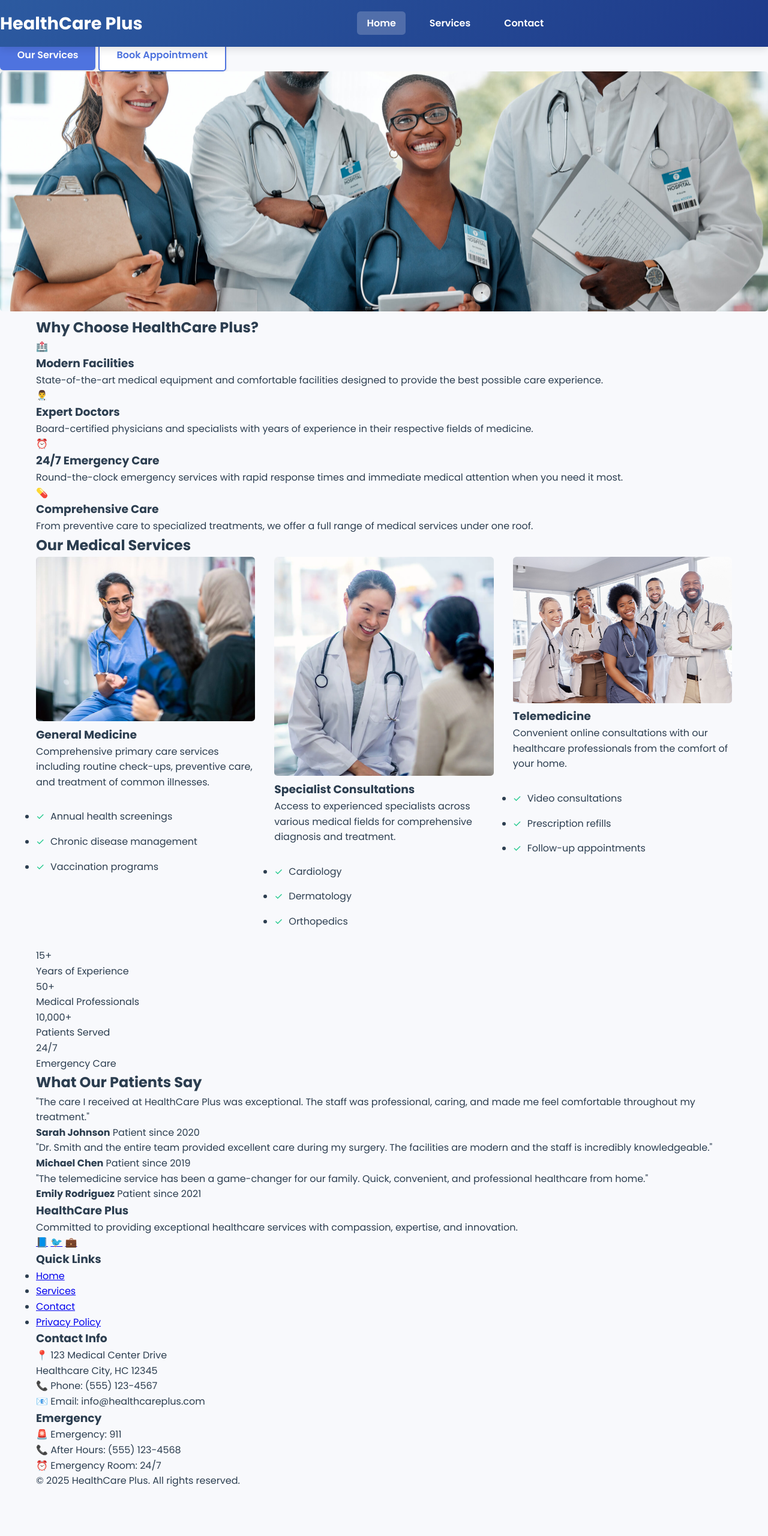
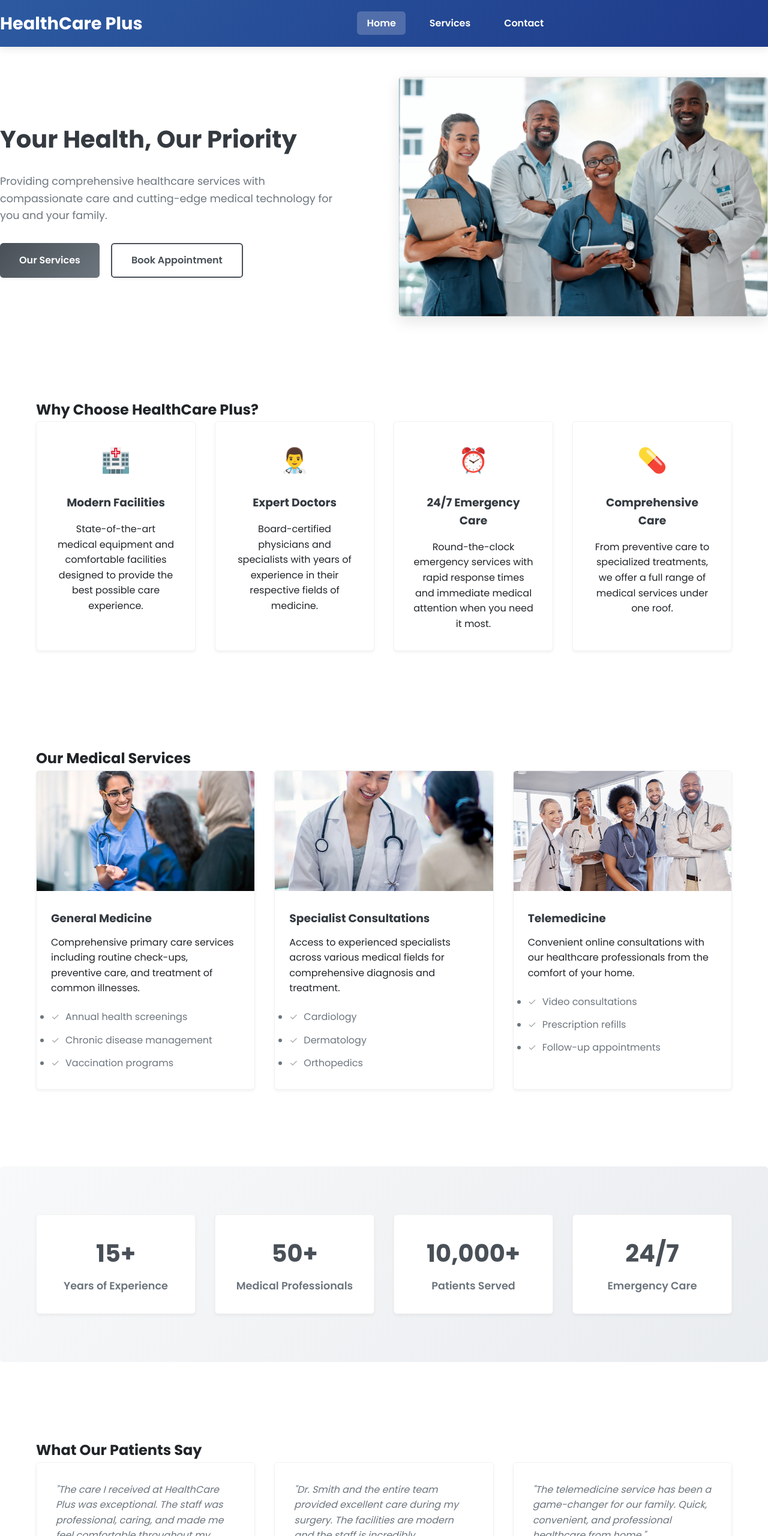
Before and after one commit to Nidaa12/healthcare-web, a plain HTML site: page index.html in a window 1280 px wide. Shown: the top 2560 px of the page at 60% size. Before the commit the page ends 2481 px from the top, so only its background shows below. Drawn offline with Linux system fonts and the light colour scheme.

Commit message:
Update style.css

```diff
--- a/assets/css/style.css
+++ b/assets/css/style.css
@@ -1,15 +1,17 @@
 /* Reset and Base Styles */
 :root {
---primary-color: #4e73df; /* لون أساسي */
---secondary-color: #1cc88a; /* لون ثانوي */
---accent-color: #f6c23e; /* لون مميز */
---dark-color: #2c3e50; /* لون غامق */
---light-color: #f8f9fc; /* لون فاتح */
---text-dark: #2c3e50;
---text-light: #858796;
---shadow-sm: 0 0.15rem 0.35rem rgba(0, 0, 0, 0.1);
---shadow-md: 0 0.3rem 0.75rem rgba(0, 0, 0, 0.1);
---shadow-lg: 0 0.5rem 1.5rem rgba(0, 0, 0, 0.15);
+--primary-color: #6c757d; /* رمادي أساسي */
+--primary-dark: #495057; /* رمادي غامق */
+--primary-light: #adb5bd; /* رمادي فاتح */
+--secondary-color: #868e96; /* رمادي ثانوي */
+--accent-color: #a5a8aa; /* لون مميز رمادي */
+--dark-color: #343a40; /* رمادي داكن جداً */
+--light-color: #ffffff; /* خلفية بيضاء */
+--text-dark: #212529; /* نص داكن */
+--text-light: #6c757d; /* نص فاتح */
+--shadow-sm: 0 0.15rem 0.35rem rgba(0, 0, 0, 0.05);
+--shadow-md: 0 0.3rem 0.75rem rgba(0, 0, 0, 0.08);
+--shadow-lg: 0 0.5rem 1.5rem rgba(0, 0, 0, 0.1);
 --transition: all 0.3s ease;
 --border-radius: 0.35rem;
 }
@@ -27,16 +29,16 @@ color: var(--text-dark);
 background-color: var(--light-color);
 }
 
-/* تحسينات الصفحات العامة */
+/* Container */
 .container {
 max-width: 1200px;
 margin: 0 auto;
 padding: 0 20px;
 }
 
-/* التنقل */
+/* Header and Navigation */
 .navbar {
-background: var(--primary-color);
+background: linear-gradient(135deg, var(--primary-dark) 0%, var(--primary-color) 100%);
 padding: 1rem 0;
 position: fixed;
 top: 0;
@@ -77,109 +79,141 @@ transition: var(--transition);
 background-color: rgba(255, 255, 255, 0.2);
 }
 
-/* صفحة الاتصال - Contact */
-.contact {
-padding: 4rem 0;
+/* Main Content */
+main {
+margin-top: 80px;
 }
 
-.contact-grid {
+/* Hero Section */
+.hero {
 display: grid;
 grid-template-columns: 1fr 1fr;
 gap: 3rem;
+align-items: center;
+padding: 3rem 0;
+position: relative;
 }
 
-.contact-info {
-background: white;
-padding: 2.5rem;
-border-radius: var(--border-radius);
-box-shadow: var(--shadow-sm);
+.hero-content {
+order: 1;
+padding-right: 2rem;
 }
 
-.contact-item {
-display: flex;
-align-items: flex-start;
-gap: 1.2rem;
+.hero-image {
+order: 2;
+position: relative;
+height: 100%;
+}
+
+.hero-image img {
+width: 100%;
+height: 100%;
+max-height: 400px;
+object-fit: cover;
+border-radius: var(--border-radius);
+box-shadow: var(--shadow-lg);
+border: 1px solid rgba(0, 0, 0, 0.1);
+}
+
+.hero h1 {
+font-size: 2.5rem;
+font-weight: 700;
+color: var(--dark-color);
+margin-bottom: 1.5rem;
+}
+
+.hero p {
+font-size: 1.1rem;
+color: var(--text-light);
 margin-bottom: 2rem;
 }
 
-.contact-icon {
-font-size: 1.5rem;
-color: var(--primary-color);
+.hero-buttons {
+display: flex;
+gap: 1.2rem;
+margin-top: 2rem;
+flex-wrap: wrap;
 }
 
-.contact-text h3 {
-color: var(--dark-color);
-margin-bottom: 0.5rem;
+/* Buttons */
+.cta-button {
+display: inline-flex;
+align-items: center;
+justify-content: center;
+padding: 0.9rem 2rem;
+text-decoration: none;
+border-radius: var(--border-radius);
+font-weight: 600;
+transition: var(--transition);
+font-size: 1rem;
+box-shadow: var(--shadow-sm);
+cursor: pointer;
+border: none;
+min-width: 160px;
 }
 
-.contact-text p {
-color: var(--text-light);
+.cta-button.primary {
+background: linear-gradient(135deg, var(--primary-dark) 0%, var(--primary-color) 100%);
+color: white;
 }
 
-.contact-form {
-background: white;
-padding: 2.5rem;
-border-radius: var(--border-radius);
-box-shadow: var(--shadow-sm);
-}
-
-.form-group {
-margin-bottom: 1.5rem;
-}
-
-.form-group label {
-display: block;
-margin-bottom: 0.5rem;
-font-weight: 600;
-}
-
-.form-group input,
-.form-group select,
-.form-group textarea {
-width: 100%;
-padding: 0.8rem;
-border: 1px solid #ddd;
-border-radius: var(--border-radius);
-transition: var(--transition);
-}
-
-.form-group input:focus,
-.form-group select:focus,
-.form-group textarea:focus {
-border-color: var(--primary-color);
-outline: none;
-box-shadow: 0 0 0 0.2rem rgba(78, 115, 223, 0.25);
-}
-
-.checkbox-label {
-display: flex;
-align-items: center;
-gap: 0.5rem;
-cursor: pointer;
-}
-
-.submit-btn {
-background: var(--primary-color);
-color: white;
-border: none;
-padding: 1rem 2rem;
-border-radius: var(--border-radius);
-font-weight: 600;
-cursor: pointer;
-transition: var(--transition);
-width: 100%;
-font-size: 1.1rem;
-}
-
-.submit-btn:hover {
-background: #3a5bc7;
-transform: translateY(-2px);
+.cta-button.primary:hover {
+transform: translateY(-3px);
 box-shadow: var(--shadow-md);
 }
 
-/* صفحة الخدمات - Services */
-.services-detailed {
-padding: 4rem 0;
+.cta-button.secondary {
+background: var(--light-color);
+color: var(--primary-dark);
+border: 2px solid var(--primary-dark);
+}
+
+.cta-button.secondary:hover {
+background: var(--primary-dark);
+color: var(--light-color);
+}
+
+/* Features Section */
+.features {
+padding: 5rem 0;
+background-color: var(--light-color);
+}
+
+.features-grid {
+display: grid;
+grid-template-columns: repeat(auto-fit, minmax(250px, 1fr));
+gap: 2rem;
+}
+
+.feature-card {
+background: var(--light-color);
+padding: 2rem;
+border-radius: var(--border-radius);
+text-align: center;
+box-shadow: var(--shadow-sm);
+transition: var(--transition);
+border: 1px solid rgba(0, 0, 0, 0.05);
+}
+
+.feature-card:hover {
+transform: translateY(-5px);
+box-shadow: var(--shadow-lg);
+}
+
+.feature-icon {
+font-size: 2.5rem;
+margin-bottom: 1.5rem;
+color: var(--primary-dark);
+}
+
+.feature-card h3 {
+color: var(--dark-color);
+margin-bottom: 1rem;
+}
+
+/* Services Preview */
+.services-preview {
+padding: 5rem 0;
 }
 
 .services-grid {
@@ -188,32 +222,37 @@ grid-template-columns: repeat(auto-fit, minmax(300px, 1fr));
 gap: 2rem;
 }
 
-.service-detail-card {
-background: white;
-padding: 2rem;
+.service-card {
+background: var(--light-color);
 border-radius: var(--border-radius);
+overflow: hidden;
 box-shadow: var(--shadow-sm);
 transition: var(--transition);
+border: 1px solid rgba(0, 0, 0, 0.05);
 }
 
-.service-detail-card:hover {
+.service-card:hover {
 transform: translateY(-5px);
 box-shadow: var(--shadow-lg);
 }
 
-.service-icon {
-font-size: 2.5rem;
-margin-bottom: 1rem;
-color: var(--primary-color);
+.service-card img {
+width: 100%;
+height: 200px;
+object-fit: cover;
 }
 
-.service-detail-card h3 {
-margin-bottom: 1rem;
+.service-content {
+padding: 1.5rem;
+}
+
+.service-content h3 {
 color: var(--dark-color);
+margin-bottom: 0.7rem;
 }
 
 .service-features {
-margin: 1.5rem 0;
+margin-top: 1rem;
 }
 
 .service-features ul {
@@ -221,78 +260,166 @@ list-style: none;
 }
 
 .service-features li {
-padding: 0.5rem 0;
+padding: 0.4rem 0;
+color: var(--text-light);
 position: relative;
 padding-left: 1.5rem;
 }
 
 .service-features li:before {
 content: "✓";
-color: var(--secondary-color);
+color: var(--accent-color);
 position: absolute;
 left: 0;
 }
 
-.service-hours {
-padding: 1rem 0;
-border-top: 1px solid #eee;
-color: var(--text-light);
-font-weight: 500;
+/* Stats Section */
+.stats {
+padding: 5rem 0;
+background: linear-gradient(135deg, #f8f9fa 0%, #e9ecef 100%);
+border-radius: var(--border-radius);
+margin: 3rem 0;
 }
 
-/* تحسينات الصور */
-.hero-image img,
-.service-card img {
-width: 100%;
-height: auto;
-max-height: 400px;
-object-fit: cover;
+.stats-grid {
+display: grid;
+grid-template-columns: repeat(auto-fit, minmax(200px, 1fr));
+gap: 2rem;
+text-align: center;
+}
+
+.stat-item {
+background: var(--light-color);
+padding: 2rem;
 border-radius: var(--border-radius);
+box-shadow: var(--shadow-sm);
+transition: var(--transition);
+border: 1px solid rgba(0, 0, 0, 0.05);
+}
+
+.stat-item:hover {
+transform: translateY(-5px);
+box-shadow: var(--shadow-lg);
+}
+
+.stat-number {
+font-size: 2.5rem;
+font-weight: 700;
+color: var(--primary-dark);
+margin-bottom: 0.5rem;
+font-family: 'Poppins', sans-serif;
+}
+
+.stat-label {
+font-size: 1.1rem;
+color: var(--text-light);
+font-weight: 600;
+}
+
+/* Testimonials */
+.testimonials {
+padding: 5rem 0;
+background-color: var(--light-color);
+}
+
+.testimonials-grid {
+display: grid;
+grid-template-columns: repeat(auto-fit, minmax(300px, 1fr));
+gap: 2rem;
+}
+
+.testimonial-card {
+background: var(--light-color);
+padding: 2rem;
+border-radius: var(--border-radius);
+box-shadow: var(--shadow-sm);
+transition: var(--transition);
+border: 1px solid rgba(0, 0, 0, 0.05);
+}
+
+.testimonial-card:hover {
+transform: translateY(-5px);
+box-shadow: var(--shadow-lg);
+}
+
+.testimonial-content {
+margin-bottom: 1.5rem;
+font-style: italic;
+color: var(--text-light);
+}
+
+.testimonial-author {
+color: var(--dark-color);
+font-weight: 600;
+}
+
+/* Footer */
+footer {
+background: linear-gradient(135deg, var(--primary-dark) 0%, var(--primary-color) 100%);
+color: white;
+padding: 3rem 0 1.5rem;
+margin-top: 3rem;
+}
+
+.footer-content {
+display: grid;
+grid-template-columns: repeat(auto-fit, minmax(250px, 1fr));
+gap: 2rem;
+margin-bottom: 2rem;
+}
+
+.footer-section h3 {
+margin-bottom: 1.5rem;
+font-size: 1.2rem;
+}
+
+.footer-section ul {
+list-style: none;
+}
+
+.footer-section li {
+margin-bottom: 0.8rem;
+}
+
+.footer-section a {
+color: rgba(255, 255, 255, 0.8);
+text-decoration: none;
 transition: var(--transition);
 }
 
-.service-card:hover img {
-transform: scale(1.02);
-}
-
-/* الأزرار */
-.cta-button {
-display: inline-block;
-padding: 0.8rem 1.8rem;
-text-decoration: none;
-border-radius: var(--border-radius);
-font-weight: 600;
-transition: var(--transition);
-text-align: center;
-box-shadow: var(--shadow-sm);
-}
-
-.cta-button.primary {
-background: var(--primary-color);
+.footer-section a:hover {
 color: white;
 }
 
-.cta-button.primary:hover {
-background: #3a5bc7;
-transform: translateY(-2px);
-box-shadow: var(--shadow-md);
+.footer-bottom {
+text-align: center;
+padding-top: 1.5rem;
+border-top: 1px solid rgba(255, 255, 255, 0.1);
 }
 
-.cta-button.secondary {
-background: white;
-color: var(--primary-color);
-border: 2px solid var(--primary-color);
+/* Responsive Design */
+@media (max-width: 768px) {
+.hero {
+grid-template-columns: 1fr;
+text-align: center;
 }
 
-.cta-button.secondary:hover {
-background: var(--primary-color);
-color: white;
+.hero-content {
+order: 2;
+padding-right: 0;
 }
 
-/* التكيف مع الشاشات الصغيرة */
-@media (max-width: 768px) {
-.contact-grid {
-grid-template-columns: 1fr;
+.hero-image {
+order: 1;
+margin-bottom: 2rem;
+}
+
+.hero-image img {
+max-height: 300px;
+}
+
+.hero-buttons {
+justify-content: center;
 }
 
 .nav-menu {
@@ -300,7 +427,7 @@ position: fixed;
 left: -100%;
 top: 70px;
 flex-direction: column;
-background: var(--primary-color);
+background: linear-gradient(135deg, var(--primary-dark) 0%, var(--primary-color) 100%);
 width: 100%;
 text-align: center;
 transition: 0.3s;
@@ -311,50 +438,17 @@ padding: 2rem 0;
 left: 0;
 }
 
-.services-grid {
-grid-template-columns: 1fr;
+.stats-grid {
+grid-template-columns: repeat(2, 1fr);
 }
 }
 
-/* تحسينات إضافية */
-.page-header {
-background: linear-gradient(135deg, var(--primary-color) 0%, #2a5bc7 100%);
-color: white;
-padding: 5rem 0;
-text-align: center;
-margin-top: 70px;
+@media (max-width: 480px) {
+.stats-grid {
+grid-template-columns: 1fr;
 }
 
-.page-header h1 {
-font-size: 2.5rem;
-margin-bottom: 1rem;
+.cta-button {
+width: 100%;
 }
-
-.emergency-banner {
-background: #f8d7da;
-padding: 2rem;
-border-radius: var(--border-radius);
-margin: 3rem 0;
-text-align: center;
 }
-
-.emergency-btn {
-display: inline-block;
-padding: 0.8rem 1.8rem;
-margin: 0.5rem;
-border-radius: var(--border-radius);
-font-weight: 600;
-text-decoration: none;
-transition: var(--transition);
-}
-
-.emergency-btn {
-background: #dc3545;
-color: white;
-}
-
-.emergency-btn.secondary {
-background: white;
-color: #dc3545;
-border: 2px solid #dc3545;
-}
```
